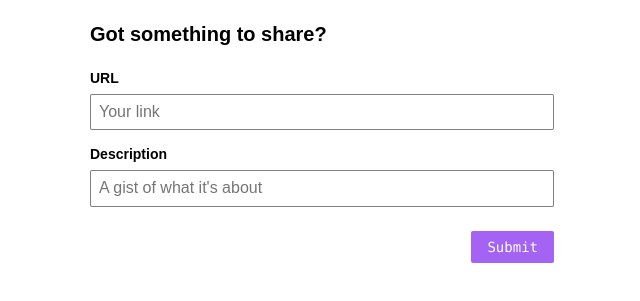
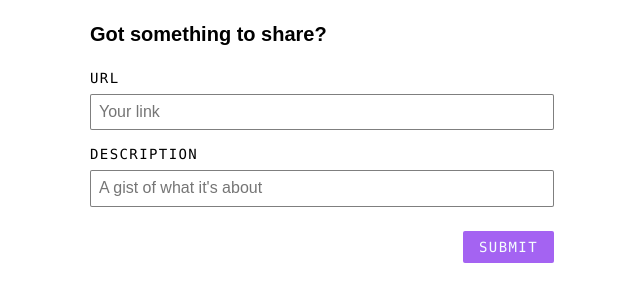
Before and after one commit to penumbra1/hacker-feed, a React (Create React App) app in the folder client/: page /create in a window 1280 px wide. Shown: the part 211-512 px from the top of the page, without its empty margins (302-942 px from the left). Built offline with nearby package versions, Linux system fonts and the light colour scheme.

Commit message:
custom.css, form styles

```diff
--- a/client/src/components/Button.js
+++ b/client/src/components/Button.js
@@ -1,8 +1,7 @@
 import React from "react";
 
 export const buttonStyles =
-  "button code f6 link dim br1 ph3 pv2 mv2 ml-auto db pointer";
-const buttonTheme = "washed-yellow bg-light-purple";
+  "button f6 code ttu tracked link dim br1 ph3 pv2 mv2 ml-auto db pointer";
 
 const Button = ({ children, className, line, ...buttonProps }) => {
   return (
@@ -11,7 +10,7 @@ const Button = ({ children, className, line, ...buttonProps }) => {
       className={`${buttonStyles} ${
         line
           ? "bg-transparent ba b--light-purple light-purple"
-          : "bn washed-blue bg-light-purple"
+          : "bg-light-purple bn washed-blue"
       } ${className}`}
       {...buttonProps}
     >
--- a/client/src/components/Input.js
+++ b/client/src/components/Input.js
@@ -3,7 +3,7 @@ import React from "react";
 const Input = ({ labelText, id, className, ...inputProps }) => {
   return (
     <>
-      <label htmlFor={id} className={`f6 b db mb2 ${className}`}>
+      <label htmlFor={id} className={`f6 code ttu tracked db mb2 ${className}`}>
         {labelText}
       </label>
       <input
```
Also changed, not shown: client/src/custom.css (added, +7 -0 lines).
